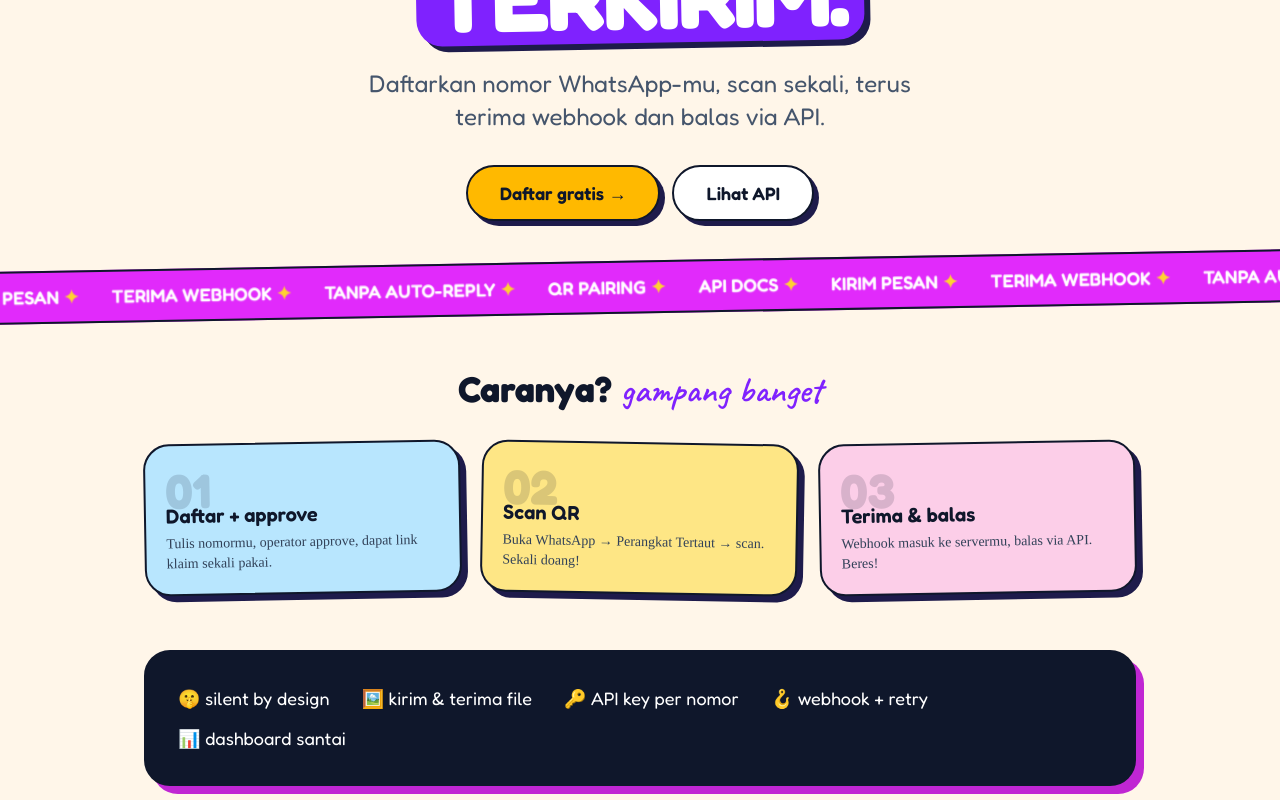
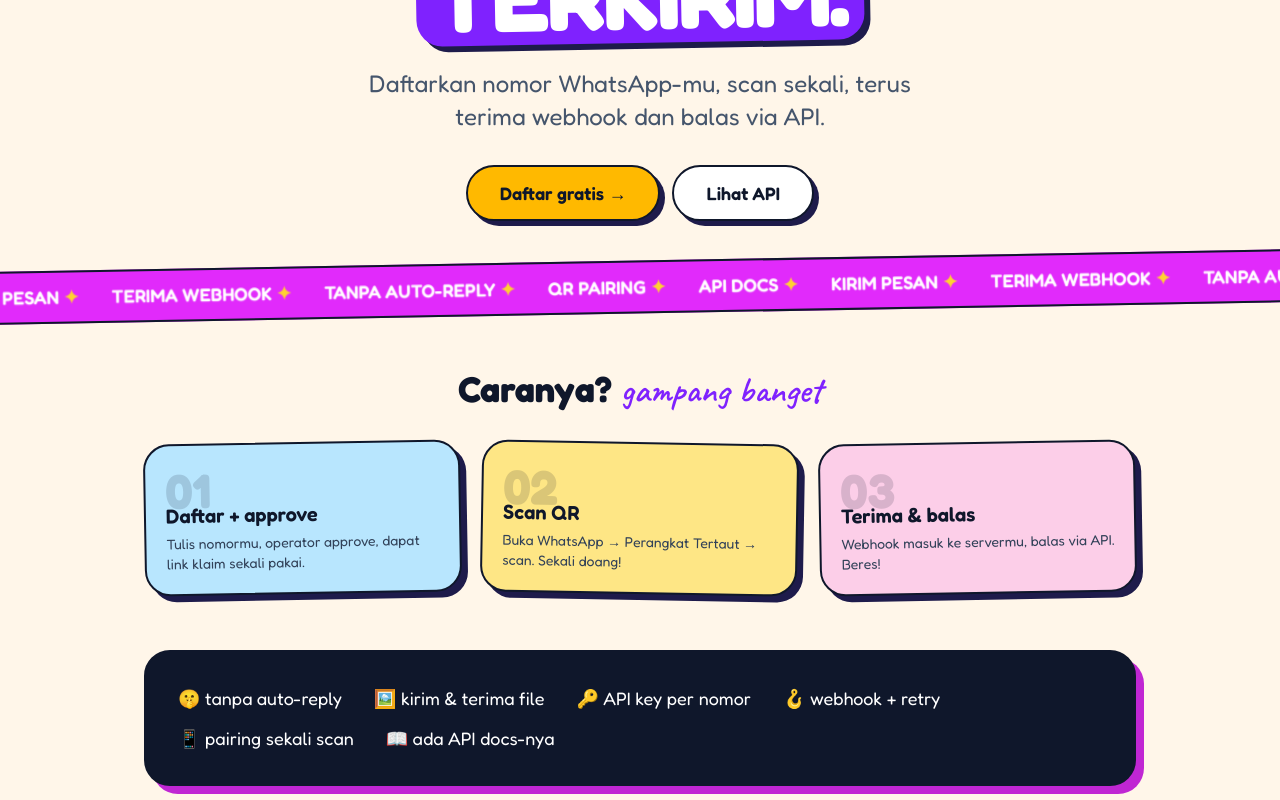
Before and after one commit to sonyarianto/wagaza-web, a Next.js app: page / in a window 1280 px wide. Shown: the part 403-1203 px from the top of the page. Built offline with nearby package versions, Linux system fonts and the light colour scheme.

Commit message:
style: Fredoka everywhere plus final feature strip

```diff
--- a/app/globals.css
+++ b/app/globals.css
@@ -123,6 +123,7 @@
   }
   body {
     @apply bg-background text-foreground;
+    font-family: var(--font-fredoka), ui-rounded, system-ui, sans-serif;
   }
   html {
     @apply font-sans;
--- a/app/page.tsx
+++ b/app/page.tsx
@@ -110,7 +110,7 @@ export default function Home() {
       <section className="max-w-5xl mx-auto px-4 pb-14">
         <div className="border-2 border-slate-900 rounded-2xl bg-slate-900 text-white p-6 sm:p-8 shadow-[8px_8px_0_#c026d3]">
           <div className="flex flex-wrap gap-x-8 gap-y-3 font-display text-lg">
-            {["🤫 silent by design", "🖼️ kirim & terima file", "🔑 API key per nomor", "🪝 webhook + retry", "📊 dashboard santai"].map(
+            {["🤫 tanpa auto-reply", "🖼️ kirim & terima file", "🔑 API key per nomor", "🪝 webhook + retry", "📱 pairing sekali scan", "📖 ada API docs-nya"].map(
               (f) => (
                 <span key={f}>{f}</span>
               )
```
